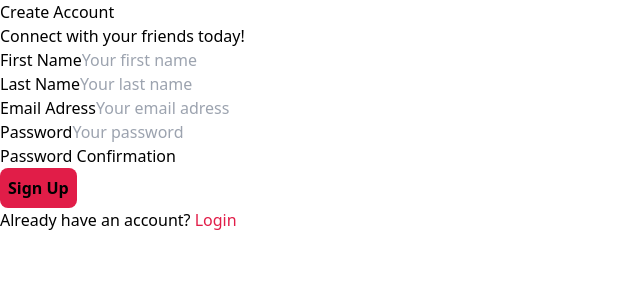
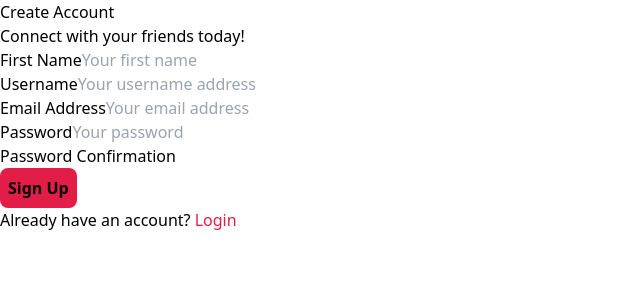
Before and after one commit to beMimg/frontend_messaging_app, a React (Vite) app: page /sign-up in a window 1280 px wide. Shown: the top 300 px of the page, without its empty margins (0-640 px from the left). Built offline with nearby package versions, Linux system fonts and the light colour scheme.

Commit message:
SignUp errors, loading, success handled, all functional

```diff
--- a/src/page/UnauthenticatedPages/SignUp.jsx
+++ b/src/page/UnauthenticatedPages/SignUp.jsx
@@ -1,13 +1,63 @@
-import { Link } from "react-router-dom";
+import axios from "axios";
+import { useState } from "react";
+import { Link, useNavigate } from "react-router-dom";
+import { API_DOMAIN } from "../../utils/API_DOMAIN";
 
 export default function SignUp() {
+  const [first_name, setFirstName] = useState("");
+  const [username, setUsername] = useState("");
+  const [email, setEmail] = useState("");
+  const [password, setPassword] = useState("");
+  const [password_confirmation, setPasswordConfirmation] = useState("");
+  const [errors, setErrors] = useState();
+  const [isLoading, setIsLoading] = useState();
+  const [isSucess, setIsSucess] = useState(false);
+
+  const navigation = useNavigate();
+
+  async function handleSubmit(e) {
+    e.preventDefault();
+    try {
+      setIsLoading(true);
+      const response = await axios.post(
+        `${API_DOMAIN}/users`,
+        {
+          first_name,
+          username,
+          email,
+          password,
+          password_confirmation,
+        },
+        {},
+      );
+
+      // This prevents errors from persisting, for example:
+      // If the user attempts to create an account with an existing username,
+      // and then modifies it to a non-existing one.
+      // By setting 'errors' to 'undefined', any existing errors are cleared.
+      setErrors();
+      setIsSucess(response.data.message + ", you will be redirected...");
+      // After sucessfully create account and setIsSucess message,
+      // Redirect user to login route.
+      setTimeout(() => {
+        navigation("/login", { replace: true });
+      }, [2000]);
+      return;
+    } catch (err) {
+      setErrors(err.response.data.errors);
+      return;
+    } finally {
+      setIsLoading(false);
+    }
+  }
+
   return (
     <div className="flex h-screen flex-col justify-around p-6 font-roboto ">
       <div className="flex flex-col gap-1.5">
         <h1 className="text-xl font-semibold ">Create Account</h1>
         <p className=" text-gray-400">Connect with your friends today!</p>
       </div>
-      <form className="flex  flex-col  gap-3">
+      <form onSubmit={handleSubmit} className="flex  flex-col gap-3">
         <div className="flex flex-col">
           <label htmlFor="first_name" className=" font-medium">
             First Name
@@ -17,28 +67,34 @@ export default function SignUp() {
             name="first_name"
             className="rounded-md border border-gray-300 p-2"
             placeholder="Your first name"
-          />
-        </div>
-        <div className="flex flex-col">
-          <label htmlFor="last_name" className=" font-medium">
-            Last Name
-          </label>
-          <input
-            type="text"
-            name="last_name"
-            className="rounded-md border border-gray-300 p-2"
-            placeholder="Your last name"
+            value={first_name}
+            onChange={(e) => setFirstName(e.target.value)}
           />
         </div>
         <div className="flex flex-col">
           <label htmlFor="email" className=" font-medium">
-            Email Adress
+            Username
+          </label>
+          <input
+            type="username"
+            name="username"
+            className="rounded-md border border-gray-300 p-2"
+            placeholder="Your username address"
+            value={username}
+            onChange={(e) => setUsername(e.target.value)}
+          />
+        </div>
+        <div className="flex flex-col">
+          <label htmlFor="email" className=" font-medium">
+            Email Address
           </label>
           <input
             type="email"
             name="email"
             className="rounded-md border border-gray-300 p-2"
-            placeholder="Your email adress"
+            placeholder="Your email address"
+            value={email}
+            onChange={(e) => setEmail(e.target.value)}
           />
         </div>
         <div className="flex flex-col">
@@ -50,6 +106,8 @@ export default function SignUp() {
             name="password"
             className="rounded-md border border-gray-300 p-2"
             placeholder="Your password"
+            value={password}
+            onChange={(e) => setPassword(e.target.value)}
           />
         </div>
         <div className="flex flex-col">
@@ -61,15 +119,32 @@ export default function SignUp() {
             name="password_confirmation"
             id=""
             className="rounded-md border border-gray-300 p-2"
+            value={password_confirmation}
+            onChange={(e) => setPasswordConfirmation(e.target.value)}
           />
         </div>
-      </form>
+        <div>
+          {errors
+            ? errors.map((error) => (
+                <li className="text-sm text-red-500" key={error.msg}>
+                  {error.msg}
+                </li>
+              ))
+            : isSucess && (
+                <p className=" text-sm font-medium text-emerald-500">
+                  {isSucess}
+                </p>
+              )}
+        </div>
         <button
           type="submit"
+          disabled={isLoading}
           className=" button-default primary-bg-color text-white"
         >
-        Sign Up
+          {isLoading ? "Please wait ..." : "Sign Up"}
         </button>
+      </form>
+      <div className="flex flex-col gap-3">
         <p className="text-center">
           Already have an account?{" "}
           <Link className="primary-text-color font-semibold underline">
@@ -77,5 +152,6 @@ export default function SignUp() {
           </Link>
         </p>
       </div>
+    </div>
   );
 }
```
Lines whose indentation alone changed are shown as unchanged.
